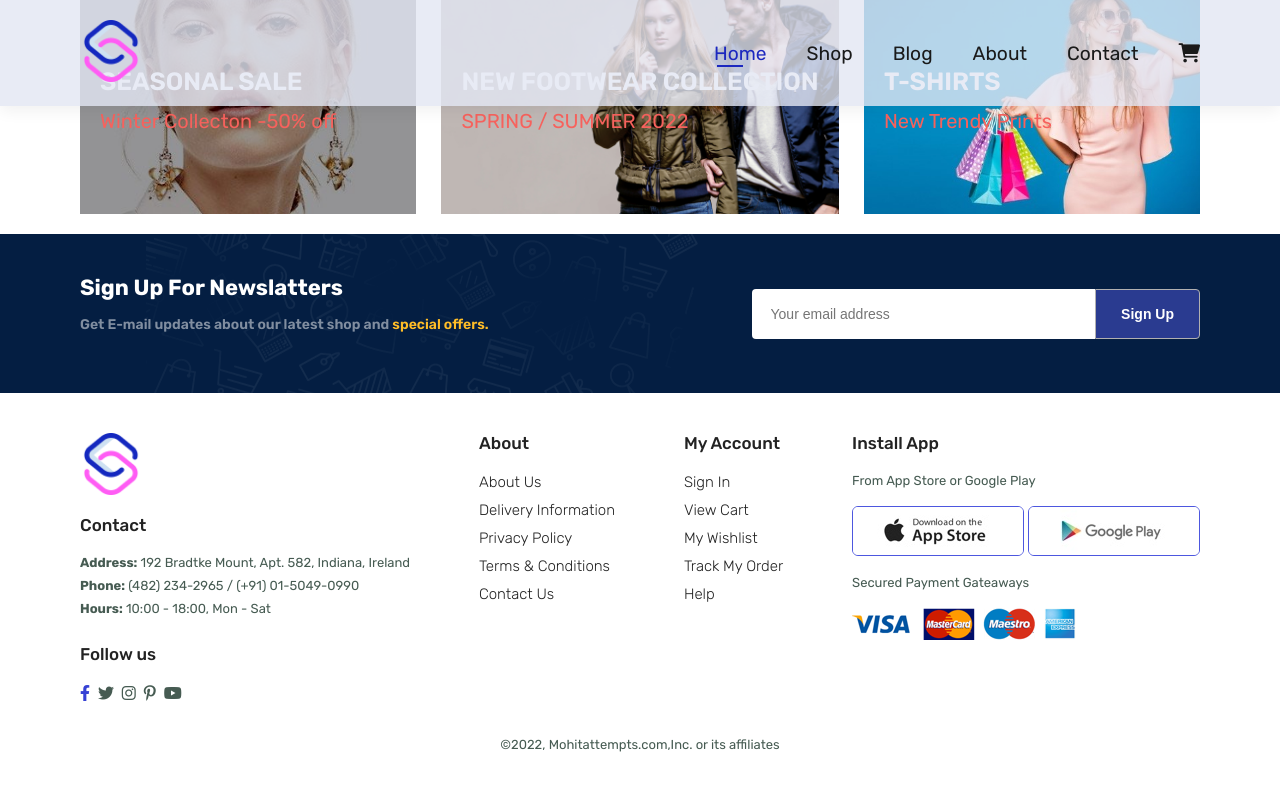
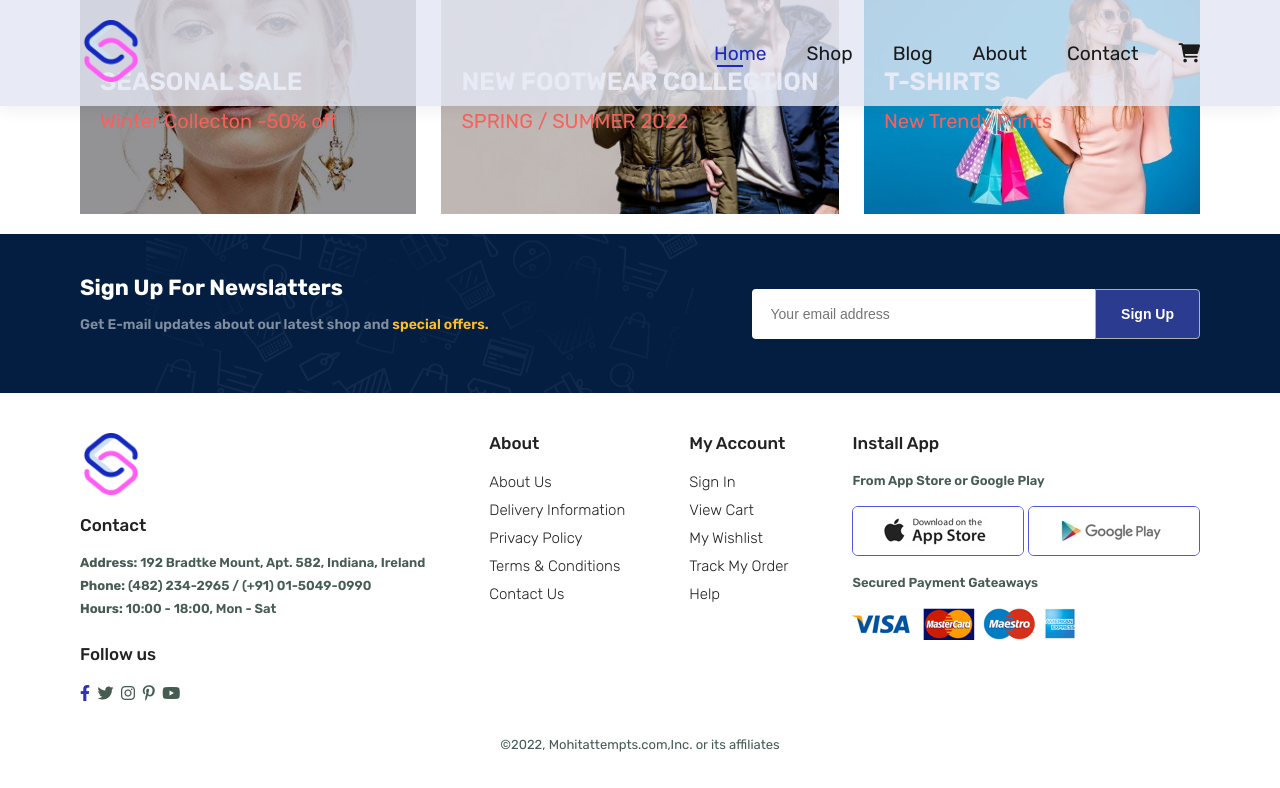
Before and after one commit to 00Merlin00/project-with-js, a plain HTML site: page index.html in a window 1280 px wide. In both pictures the pointer is over the icon 87 px from the left and 5037 px from the top of the page. Shown: the part 4344-5132 px from the top of the page. Drawn offline with Linux system fonts and the light colour scheme.

Commit message:
some commit

```diff
--- a/style.css
+++ b/style.css
@@ -504,6 +504,7 @@ footer .column {
   flex-direction: column;
   align-items: flex-start;
   margin-bottom: 20px;
+  font-weight: 600;
 }
 
 footer .column img {
@@ -552,7 +553,7 @@ footer .install img {
 
 footer .follow i:hover,
 footer a:hover {
-  color: rgb(54, 65, 212);
+  color: rgb(43, 52, 184);
 }
 
 footer .copy-right {
```
